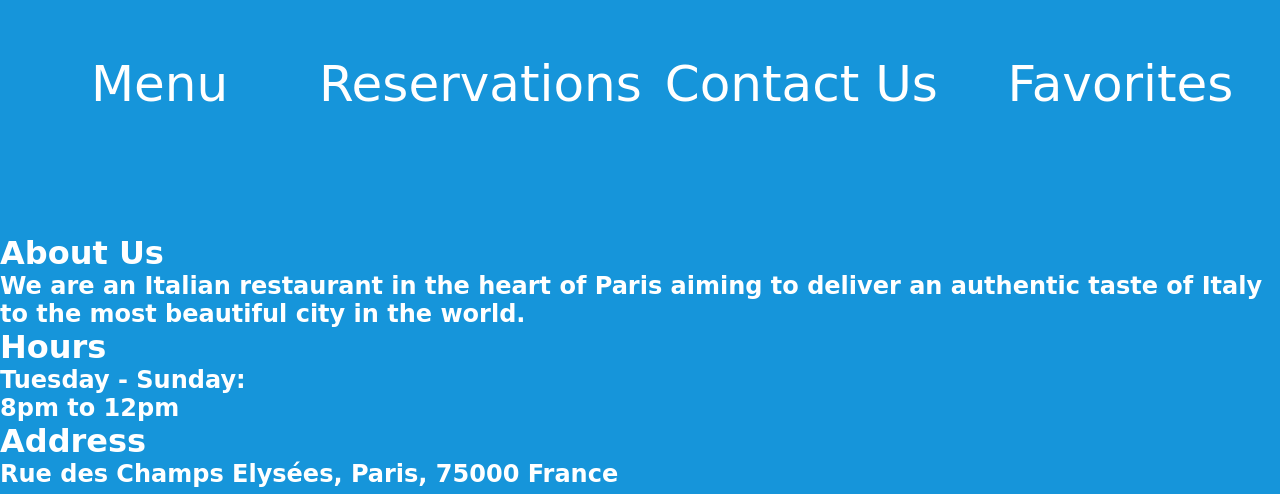
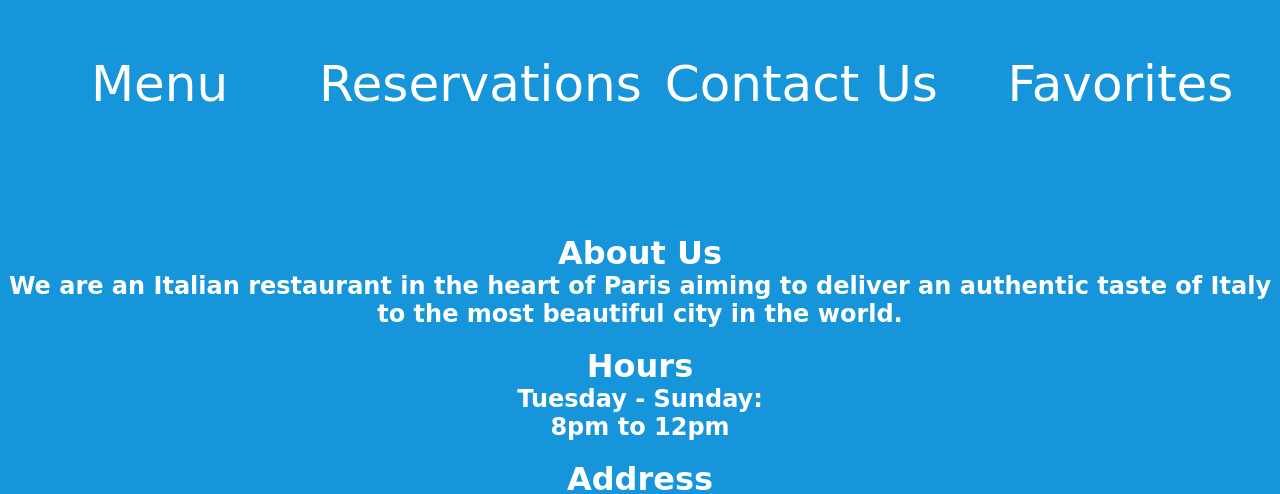
Before and after one commit to larsj5/LaCantinaWebsite, a PHP site: page /templates/layout.html in a window 1280 px wide; the page is wider, and only the part inside the window is pictured. Shown: the part 786-1280 px from the top of that part. Run offline with PHP 8.4, Linux system fonts and the light colour scheme; grey boxes are pictures that could not be loaded.

Commit message:
restyled a bit

```diff
--- a/assets/css/main.css
+++ b/assets/css/main.css
@@ -86,6 +86,7 @@ div.address, div.about, div.hours {
     color: white;
     text-decoration: none;
     justify-content: center;
+    text-align: center;
 }
 
 
--- a/templates/layout.html
+++ b/templates/layout.html
@@ -54,16 +54,19 @@
             <h2>We are an Italian restaurant in the heart of Paris aiming to deliver
                 an authentic taste of Italy to the most beautiful city in the world.
             </h2>
+            <br>
 
         <div class="hours">
             <h1>Hours</h1>
             <h2>Tuesday - Sunday:</h2>
             <h2>8pm to 12pm</h2>
+            <br>
         </div>
 
         <div class="address">
             <h1>Address</h1>
             <h2>Rue des Champs Elysées, Paris, 75000 France</h2>
+            <br>
         </div>
 
 
```
